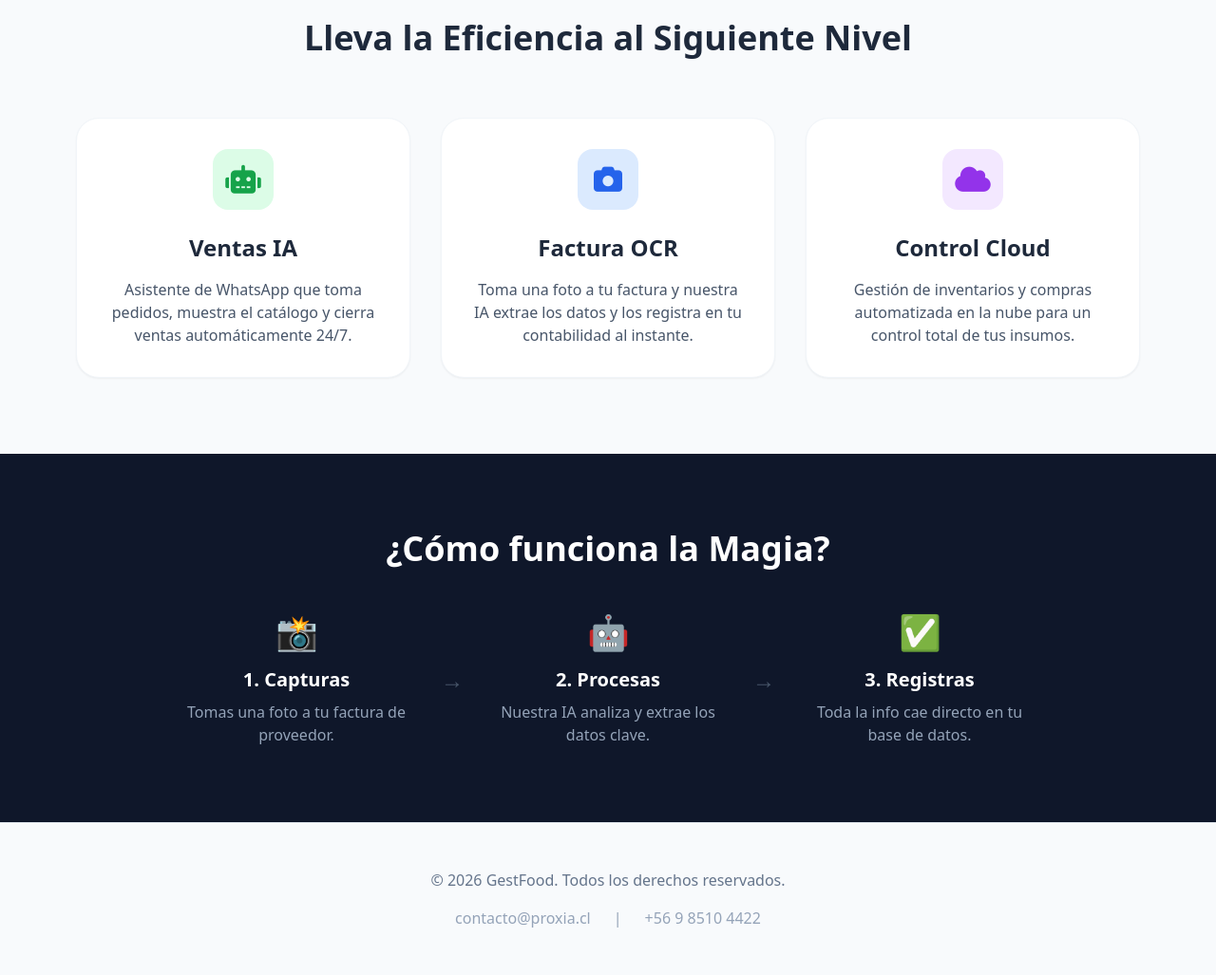
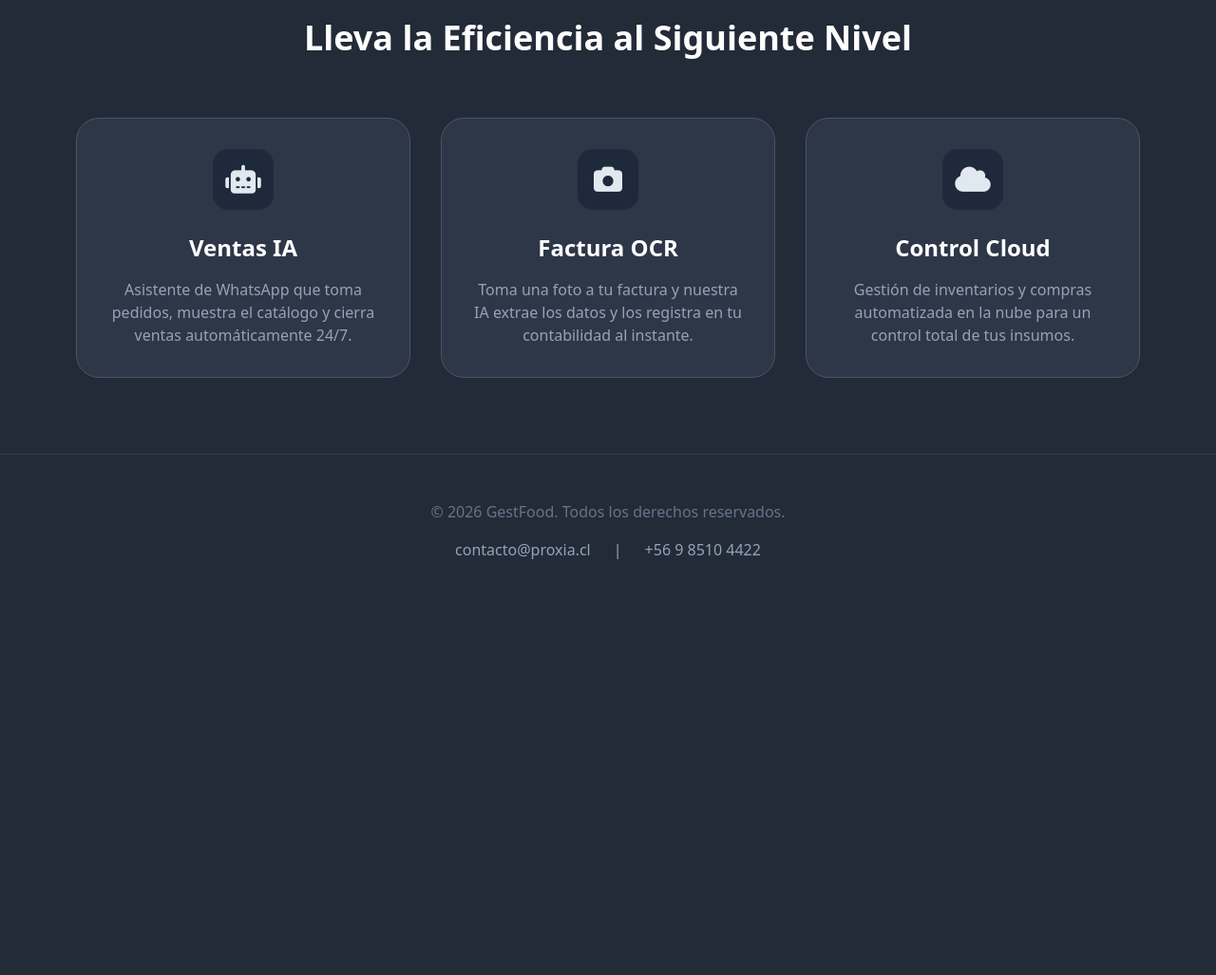
Before and after one commit to Dargelyn/gestfood-web, a plain HTML site: page index.html in a window 1280 px wide. Shown: the part 860-1887 px from the top of the page at 95% size. After the commit the page ends 1499 px from the top, so only its background shows below. Drawn offline with nearby package versions, Linux system fonts and the light colour scheme.

Commit message:
Add files via upload

```diff
--- a/index.html
+++ b/index.html
@@ -2,111 +2,77 @@
 <html lang="es">
 <head>
     <meta charset="UTF-8">
-    <meta name="viewport" content="width=//device own width, initial-scale=1.0">
+    <meta name="viewport" content="width=device-width, initial-scale=1.0">
     <title>GestFood - El Cerebro Digital para tu Restaurante</title>
     <script src="https://cdn.tailwindcss.com"></script>
     <link rel="stylesheet" href="https://cdnjs.cloudflare.com/ajax/libs/font-awesome/6.0.0/css/all.min.css">
     <style>
-        .gradient-bg { background: linear-gradient(135deg, #f0fdf4 0%, #dcfce7 100%); }
+        body { background-color: #232B38; }
+        .accent-color { color: #B8860B; }
+        .bg-accent { background-color: #B8860B; }
+        .card-dark { background-color: #2D3748; border: 1px solid #4A5568; }
         .card-hover:hover { transform: translateY(-5px); transition: all 0.3s ease; }
     </style>
 </head>
-<body class="bg-slate-50 text-slate-800 font-sans">
-
-    <!-- Hero Section -->
-    <header class="gradient-bg min-h-screen flex flex-col items-center justify-center text-center px-4">
+<body class="text-slate-200 font-sans">
+    <header class="min-h-screen flex flex-col items-center justify-center text-center px-4" style="background: radial-gradient(circle, #2D3748 0%, #232B38 100%);">
         <div class="max-w-4xl">
-            <div class="mb-8 animate-bounce">
-                <span class="text-6xl">🍔</span>
+            <div class="mb-8">
+                <img src="Gestfood.png" alt="GestFood Logo" class="w-48 h-48 mx-auto mb-6 drop-shadow-2xl">
             </div>
-            <h1 class="text-5xl md:text-7xl font-extrabold text-green-800 mb-6 leading-tight">
-                GestFood <br><span class="text-green-600">El Cerebro Digital para tu Restaurante</span>
+            <h1 class="text-5xl md:text-7xl font-extrabold text-white mb-6 leading-tight">
+                GestFood <br><span class="accent-color">El Cerebro Digital para tu Restaurante</span>
             </h1>
-            <p class="text-xl text-slate-600 mb la-10 max-w-2xl mx-auto">
+            <p class="text-xl text-slate-400 mb-10 max-w-2xl mx-auto">
                 Automatiza tus ventas, facturación y control de insumos con la potencia de la Inteligencia Artificial.
             </p>
             <div class="flex flex-col sm:flex-row gap-4 justify-center">
                 <a href="https://wa.me/56985104422?text=Hola%20GestFood,%20vi%20su%20presentación%20en%20la%20Feria%20Food%20y%20quiero%20más%20información"
-                   class="bg-green-600 hover:bg-green-700 text-white px-8 py-4 rounded-full font-bold text-lg shadow-lg transition-all transform hover:scale-105 flex items-center justify-center">
+                   class="bg-accent hover:bg-yellow-700 text-white px-8 py-4 rounded-full font-bold text-lg shadow-lg transition-all transform hover:scale-105 flex items-center justify-center">
                    <i class="fab fa-whatsapp mr-2"></i> Agenda tu Demo Gratis
                 </a>
                 <a href="mailto:contacto@proxia.cl"
-                   class="bg-white border-2 border-green-600 text-green-600 hover:bg-green-50 px-8 py-4 rounded-full font-bold text-lg transition-all transform hover:scale-105 flex items-center justify-center">
+                   class="bg-transparent border-2 border-accent text-accent hover:bg-accent hover:text-white px-8 py-4 rounded-full font-bold text-lg transition-all transform hover:scale-105 flex items-center justify-center">
                    <i class="far fa-envelope mr-2"></i> Contáctanos
                 </a>
             </div>
         </div>
     </header>
 
-    <!-- Features Section -->
     <section class="py-20 px-4 max-w-6xl mx-auto">
-        <h2 class="text-3xl md:text-4xl font-bold text-center text-slate-800 mb-16">Lleva la Eficiencia al Siguiente Nivel</h2>
-
+        <h2 class="text-3xl md:text-4xl font-bold text-center text-white mb-16">Lleva la Eficiencia al Siguiente Nivel</h2>
         <div class="grid grid-cols-1 md:grid-cols-3 gap-8">
-            <!-- Ventas IA -->
-            <div class="bg-white p-8 rounded-3xl shadow-sm border border-slate-100 card-hover text-center">
-                <div class="w-16 h-16 bg-green-100 text-green-600 rounded-2xl flex items-center justify-center mx-auto mb-6 text-3xl">
+            <div class="card-dark p-8 rounded-3xl shadow-sm card-hover text-center">
+                <div class="w-16 h-16 bg-slate-800 text-accent rounded-2xl flex items-center justify-center mx-auto mb-6 text-3xl">
                     <i class="fas fa-robot"></i>
                 </div>
-                <h3 class="text-2xl font-bold mb-4">Ventas IA</h3>
-                <p class="text-slate-600">Asistente de WhatsApp que toma pedidos, muestra el catálogo y cierra ventas automáticamente 24/7.</p>
+                <h3 class="text-2xl font-bold mb-4 text-white">Ventas IA</h3>
+                <p class="text-slate-400">Asistente de WhatsApp que toma pedidos, muestra el catálogo y cierra ventas automáticamente 24/7.</p>
             </div>
-
-            <!-- Factura OCR -->
-            <div class="bg-white p-8 rounded-3xl shadow-sm border border-slate-100 card-hover text-center">
-                <div class="w-16 h-16 bg-blue-100 text-blue-600 rounded-2xl flex items-center justify-center mx-auto mb-6 text-3xl">
+            <div class="card-dark p-8 rounded-3xl shadow-sm card-hover text-center">
+                <div class="w-16 h-16 bg-slate-800 text-accent rounded-2xl flex items-center justify-center mx-auto mb-6 text-3xl">
                     <i class="fas fa-camera"></i>
                 </div>
-                <h3 class="text-2xl font-bold mb-4">Factura OCR</h3>
-                <p class="text-slate-600">Toma una foto a tu factura y nuestra IA extrae los datos y los registra en tu contabilidad al instante.</p>
+                <h3 class="text-2xl font-bold mb-4 text-white">Factura OCR</h3>
+                <p class="text-slate-400">Toma una foto a tu factura y nuestra IA extrae los datos y los registra en tu contabilidad al instante.</p>
             </div>
-
-            <!-- Control Cloud -->
-            <div class="bg-white p-8 rounded-3xl shadow-sm border border-slate-100 card-hover text-center">
-                <div class="w-16 h-16 bg-purple-100 text-purple-600 rounded-2xl flex items-center justify-center mx-auto mb-6 text-3xl">
+            <div class="card-dark p-8 rounded-3xl shadow-sm card-hover text-center">
+                <div class="w-16 h-16 bg-slate-800 text-accent rounded-2xl flex items-center justify-center mx-auto mb-6 text-3xl">
                     <i class="fas fa-cloud"></i>
                 </div>
-                <h3 class="text-2xl font-bold mb-4">Control Cloud</h3>
-                <p class="text-slate-600">Gestión de inventarios y compras automatizada en la nube para un control total de tus insumos.</p>
+                <h3 class="text-2xl font-bold mb-4 text-white">Control Cloud</h3>
+                <p class="text-slate-400">Gestión de inventarios y compras automatizada en la nube para un control total de tus insumos.</p>
             </div>
         </div>
     </section>
 
-    <!-- How it Works -->
-    <section class="py-20 bg-slate-900 text-white px-4">
-        <div class="max-w-4xl mx-auto text-center">
-            <h2 class="text-3xl md:text-4xl font-bold mb-12">¿Cómo funciona la Magia?</h2>
-            <div class="flex flex-col md:flex-row items-center justify-between gap-8">
-                <div class="flex-1">
-                    <div class="text-4xl mb-4">📸</div>
-                    <h4 class="font-bold text-xl mb-2">1. Capturas</h4>
-                    <p class="text-slate-400">Tomas una foto a tu factura de proveedor.</p>
-                </div>
-                <div class="hidden md:block text-2xl text-slate-600">→</div>
-                <div class="flex-1">
-                    <div class="text-4xl mb-4">🤖</div>
-                    <h4 class="font-bold text-xl mb-2">2. Procesas</h4>
-                    <p class="text-slate-400">Nuestra IA analiza y extrae los datos clave.</p>
-                </div>
-                <div class="hidden md:block text-2xl text-slate-600">→</div>
-                <div class="flex-1">
-                    <div class="text-4xl mb-4">✅</div>
-                    <h4 class="font-bold text-xl mb-2">3. Registras</h4>
-                    <p class="text-slate-400">Toda la info cae directo en tu base de datos.</p>
-                </div>
-            </div>
-        </div>
-    </section>
-
-    <!-- Footer -->
-    <footer class="py-12 px-4 text-center border-t border-slate-200">
+    <footer class="py-12 px-4 text-center border-t border-slate-700">
         <p class="text-slate-500 mb-4">&copy; 2026 GestFood. Todos los derechos reservados.</p>
         <div class="flex justify-center gap-6 text-slate-400">
-            <a href="mailto:contacto@proxia.cl" class="hover:text-green-600 transition-colors">contacto@proxia.cl</a>
+            <a href="mailto:contacto@proxia.cl" class="hover:text-accent transition-colors">contacto@proxia.cl</a>
             <span>|</span>
-            <a href="https://wa.me/56985104422" class="hover:text-green-600 transition-colors">+56 9 8510 4422</a>
+            <a href="https://wa.me/56985104422" class="hover:text-accent transition-colors">+56 9 8510 4422</a>
         </div>
     </footer>
-
 </body>
 </html>
```
Also changed, not shown: Gestfood.png (added).
